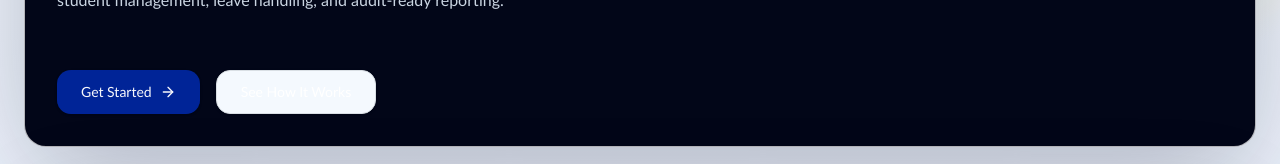
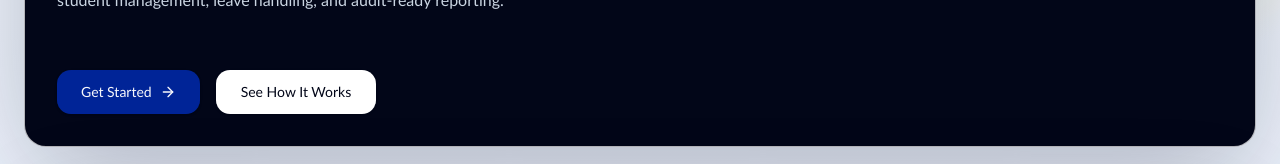
Before and after one commit to aasishhumagain/WhosHere, a Next.js app in the folder Frontend/: page / in a window 1280 px wide. Shown: the part 405-569 px from the top of the page. Built offline with nearby package versions, Linux system fonts and the light colour scheme.

Commit message:
UI changes

```diff
--- a/Frontend/app/page.js
+++ b/Frontend/app/page.js
@@ -72,7 +72,10 @@ export default function WelcomePage() {
               <ArrowRight className="size-4" />
             </Link>
 
-            <Link href="/how-it-works" className={buttonVariants({ variant: "outline", size: "lg" })}>
+            <Link
+              href="/how-it-works"
+              className={`${buttonVariants({ variant: "outline", size: "lg" })} border-white/40 bg-white text-slate-950 hover:bg-sky-50 hover:text-slate-950`}
+            >
               See How It Works
             </Link>
           </CardContent>
```
